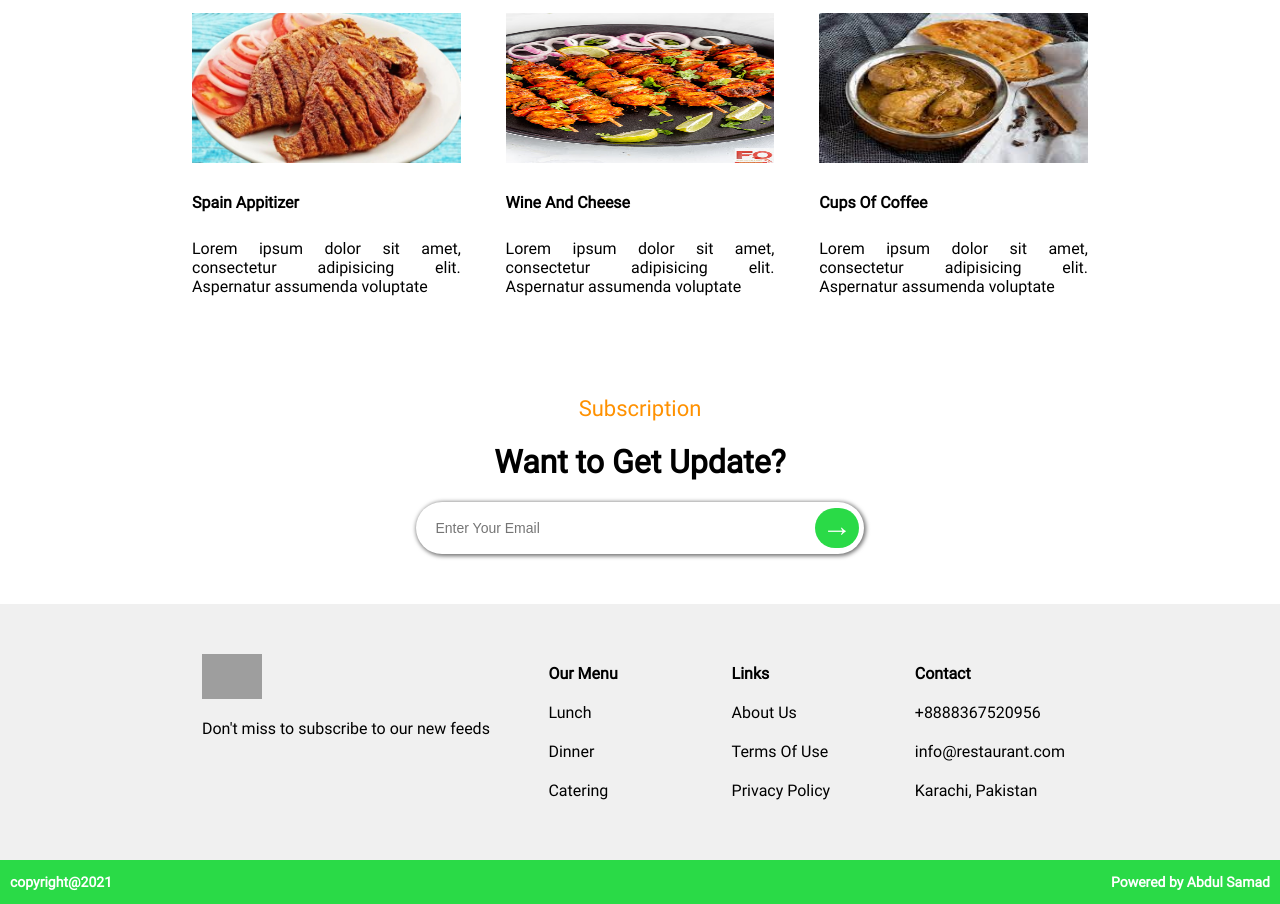
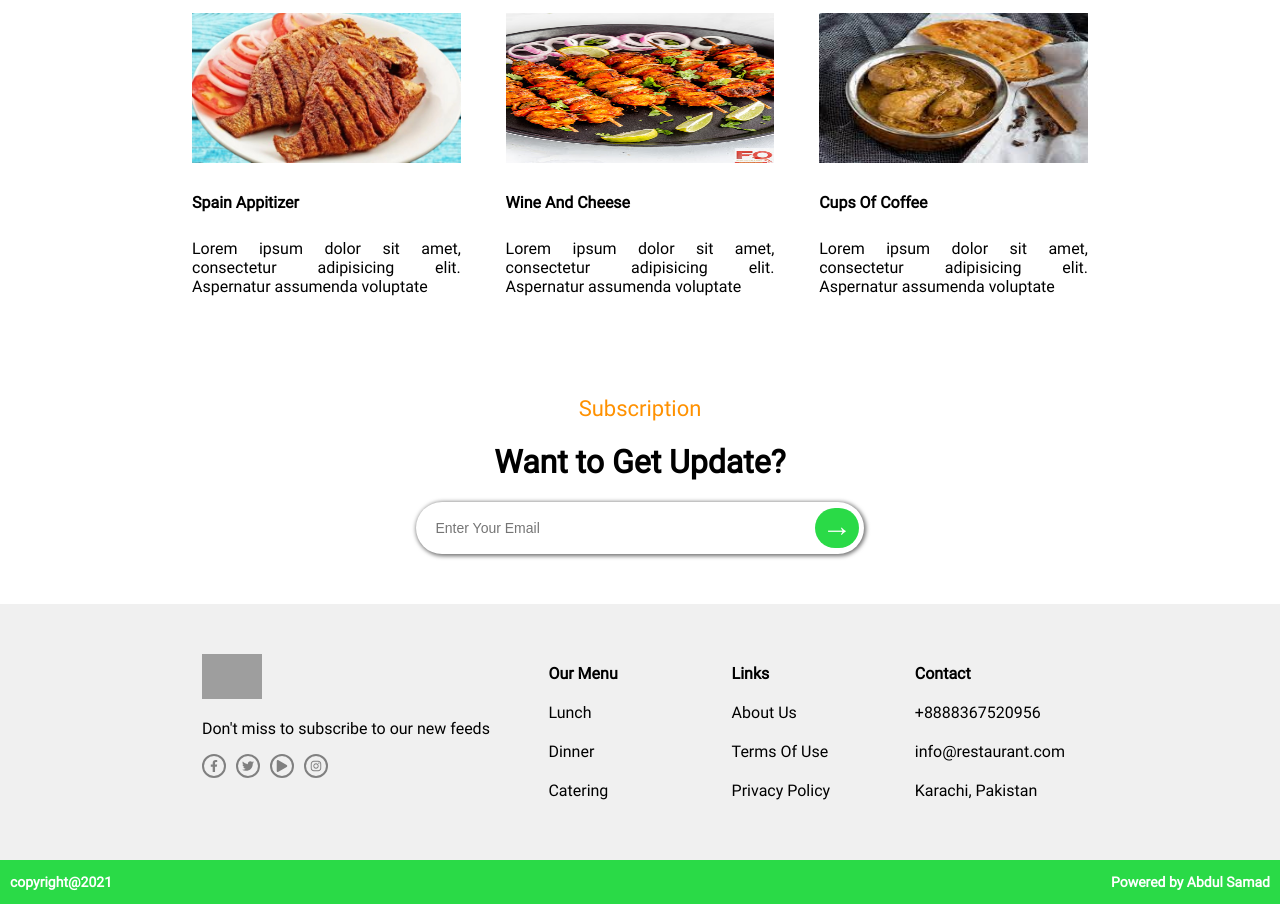
Before and after one commit to shaikhabdulsamad/css_assignment, a plain HTML site: page index.html in a window 1280 px wide. Shown: the part 2749-3653 px from the top of the page. Drawn offline with Linux system fonts and the light colour scheme; grey boxes are pictures that could not be loaded.

Commit message:
social icons added

```diff
--- a/index.html
+++ b/index.html
@@ -241,6 +241,30 @@
                     <img src="images/logo.svg" alt="">
                     <p> Don't miss to subscribe to our new
                         feeds </p>
+
+                        <div class="social_icons">
+                            <div class="circle nomargn">
+                                <a href="">
+                                    <img src="icons/facebook-f-brands.svg" alt="" width="15px" height="15px">
+                                </a>
+                            </div>
+
+                            <div class="circle">
+                                <a href="">
+                                    <img src="icons/twitter-brands.svg" alt="" width="15px" height="15px">
+                                </a>
+                            </div>
+                            <div class="circle">
+                                <a href="">
+                                    <img src="icons/play-solid.svg" alt="" width="15px" height="15px">
+                                </a>
+                            </div>
+                            <div class="circle">
+                                <a href="">
+                                    <img src="icons/instagram-brands.svg" alt="" width="15px" height="15px">
+                                </a>
+                            </div>
+                        </div>
                 </div>
                 <div class="links">
                     <h6>Our Menu</h6>
--- a/style.css
+++ b/style.css
@@ -399,7 +399,7 @@ align-items: center;
     color: white;
     cursor: pointer;
     text-align: center;
-
+    margin: auto;
 }
 
 .footer{
@@ -469,6 +469,33 @@ align-items: center;
     font-weight: 600;
     color: white;
     padding: 0 10px;
+}
+
+
+.social_icons{
+    display: flex;
+   margin-top: 5px;
+}
+
+.circle{
+    height: 20px;
+    width: 20px;
+    border: 2px solid gray;
+    border-radius: 100px;
+    margin-left: 10px;
+   display: flex;
+   justify-content: center;
+   align-items: center;
+   margin-bottom: 10px;
+}
+
+.circle img{
+  /* margin-top: 3px; */
+  width: 12px;
+  height: 12px;
+}
+.nomargn{
+    margin-left: 0;
 }
 
 @media only screen and (max-width:1250px){
```
Also changed, not shown: icons/facebook-f-brands.svg (added), icons/instagram-brands.svg (added), icons/play-solid.svg (added), icons/twitter-brands.svg (added).
